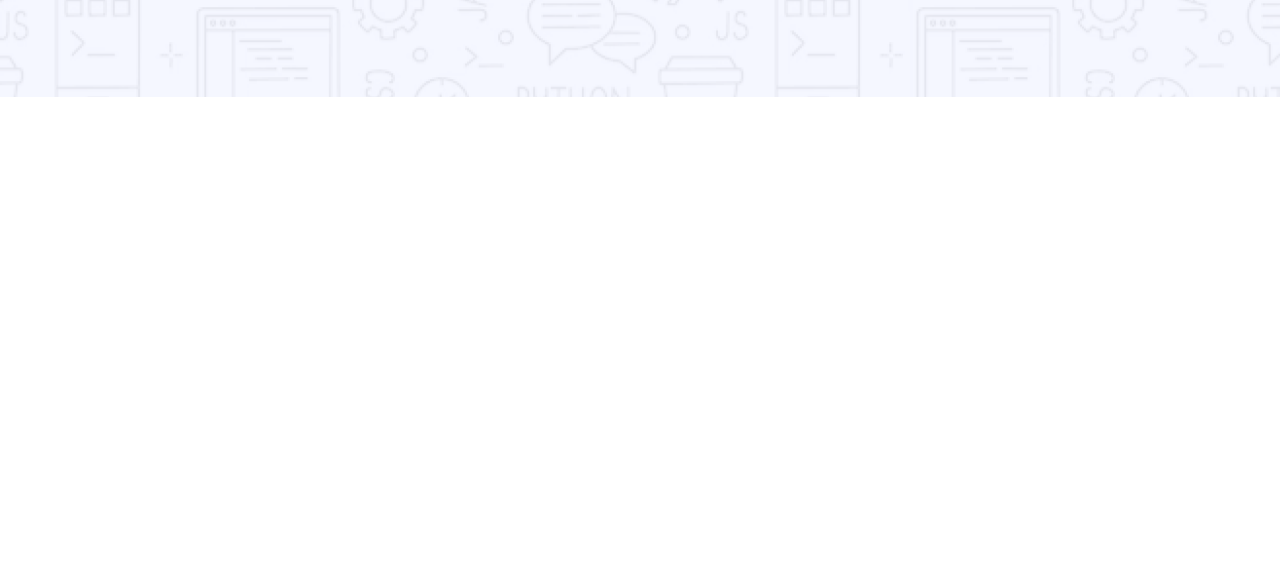
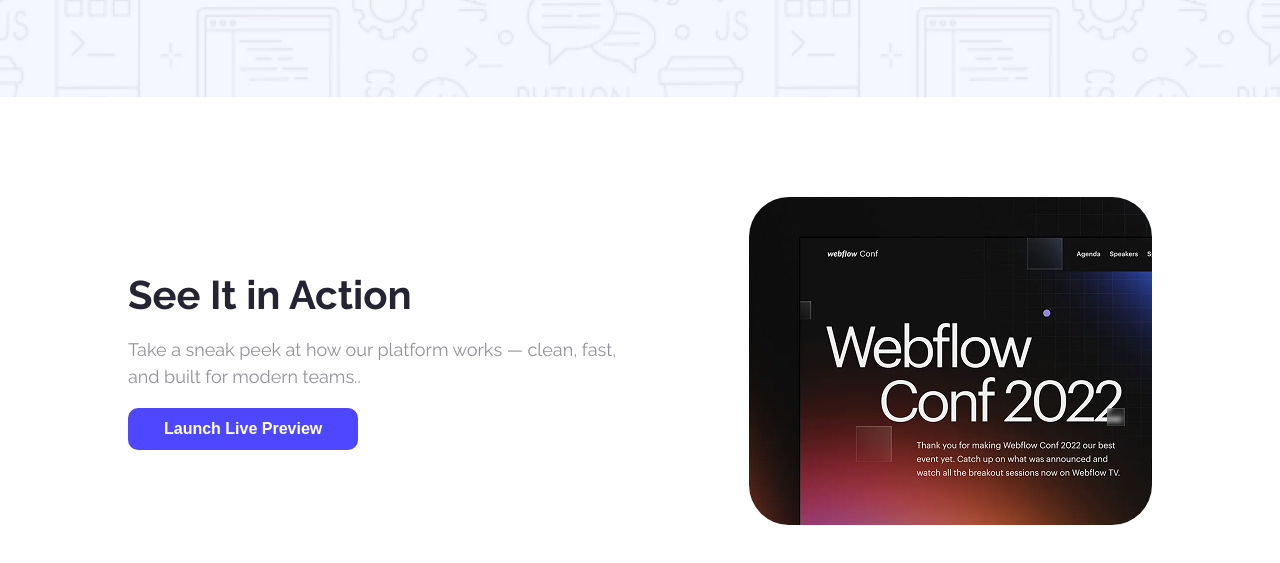
Before and after one commit to doraemon2051/B12_Assignment_1, a plain HTML site: page index.html in a window 1280 px wide. Shown: the part 463-1026 px from the top of the page. Before the commit the page ends 800 px from the top, so only its background shows below. Drawn offline with Linux system fonts and the light colour scheme.

Commit message:
Action Section Done

```diff
--- a/index.html
+++ b/index.html
@@ -39,5 +39,22 @@
 
     </header>
     <!-- Nav and Banner section End -->
+
+    <!-- Main Section Start -->
+     <main>
+        <!-- Action section start -->
+         <section class="action_container">
+            <div class="action_text">
+                <h1 class="action_h1">See It in Action</h1>
+                <p class="action_p">Take a sneak peek at how our platform works — clean, fast, and built for modern teams..</p>
+                <button class="action_btn">Launch Live Preview</button>
+            </div>
+            <div class="action_image_container">
+                <img class="action_image" src="images/wc-mini.png" alt="">
+            </div>
+
+         </section>
+        <!-- Action section end -->
+     </main>
 </body>
 </html>
--- a/style.css
+++ b/style.css
@@ -13,7 +13,7 @@
 }
 body{
     max-width: 1280px; ;
-    margin: 0;
+    margin: 0 auto;
     padding: 0;
 
 }
@@ -72,3 +72,55 @@
     font-weight: 700;
 }
 /* Nav and Banner section end */
+
+/* action Section start */
+.action_container{
+    width: 80%;
+    margin: 100px auto;
+    display: flex;
+    justify-content: space-between;
+    align-items: center;
+}
+.action_text{
+    width: 50%;
+    display: flex;
+    flex-direction: column;
+    justify-content: center;
+    align-items: start;
+}
+.action_h1{
+    font-size: 40px;
+    color: #252432;
+    font-weight: 700;
+    line-height: normal;
+    margin-block-start: 0;
+    margin-block-end: 0;
+}
+.action_p{
+    font-size: 18px;
+    color: rgba(37, 36, 50, 0.50);
+    line-height: 1.5;
+}
+.action_btn{
+    background-color: #4E47FF;
+    color: white;
+    padding: 12px 36px;
+    border-radius: 10px;
+    text-decoration: none;
+    font-size: 16px;
+    border: none;
+    font-weight: 700;
+}
+.action_image_container{
+    width: 50%;
+    display: flex;
+    justify-content: end;
+    align-items: center;
+
+}
+
+.action_image{
+   border: none;
+   border-radius: 40px;
+}
+/* action Section end */
```
